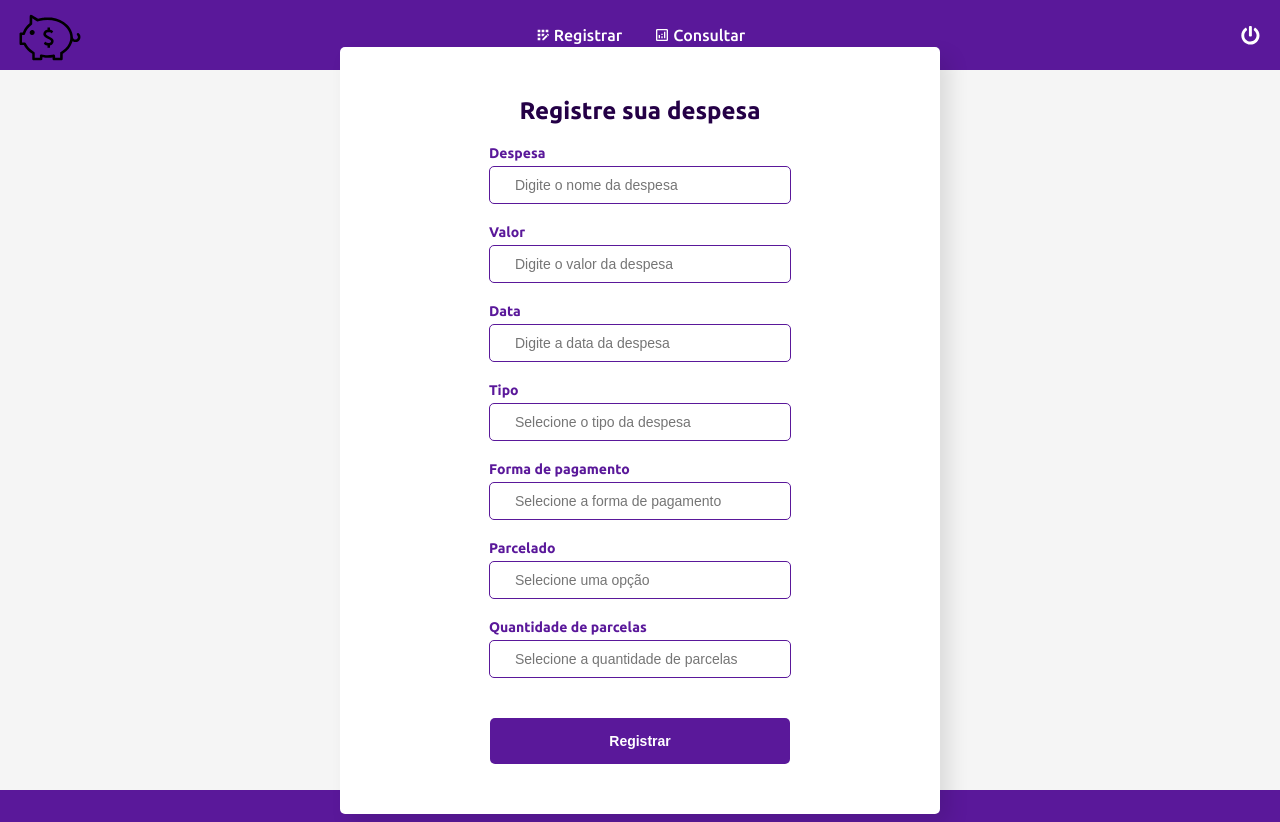
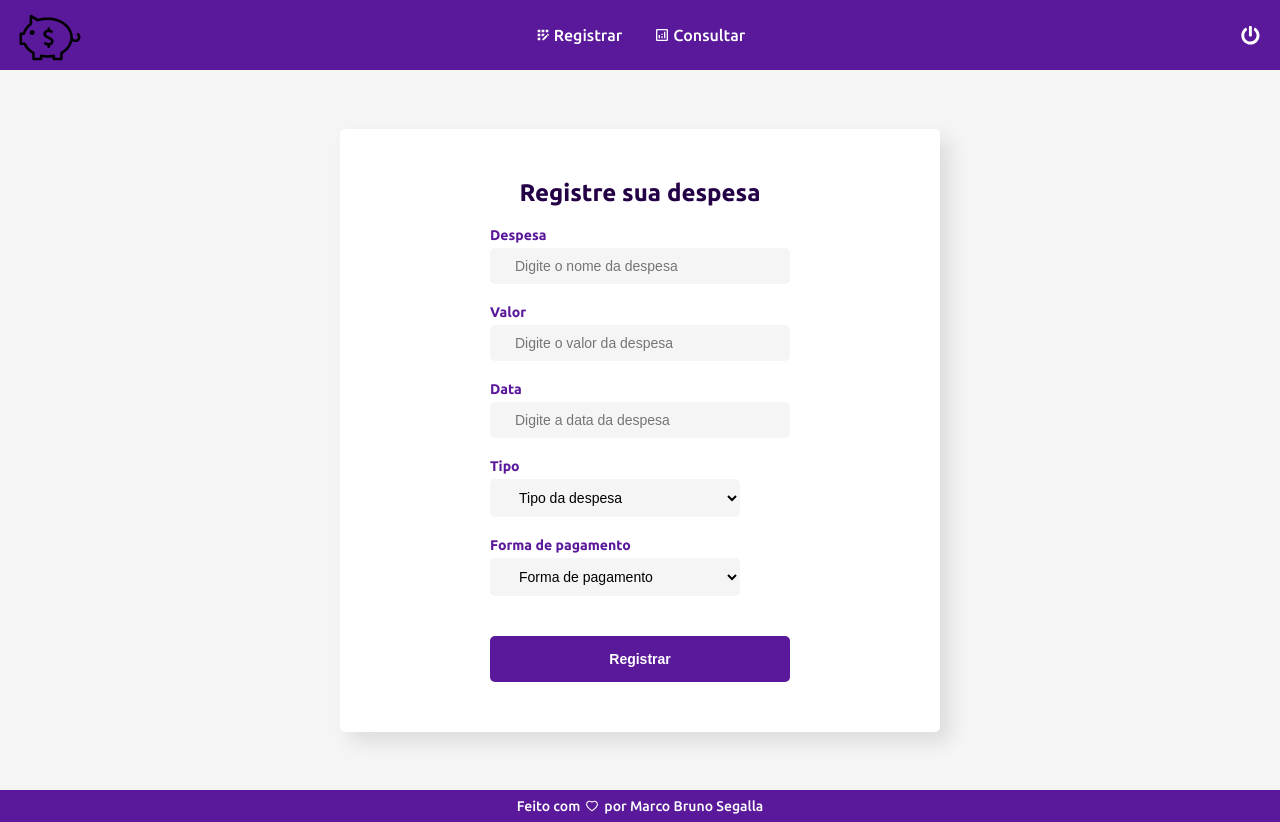
Before and after one commit to mbsegalla/financial-control, a React (Vite) app: page /home in a window 1280 px wide. Built offline with nearby package versions, Linux system fonts and the light colour scheme.

Commit message:
Criando inputs na página de cadastro

```diff
--- a/src/components/Input/index.tsx
+++ b/src/components/Input/index.tsx
@@ -8,9 +8,14 @@ interface InputProps {
   type: string
   placeholder: string
   icon?: JSX.Element
+  options?: {
+    value: string
+    label: string
+  }[]
 }
 
-const Input: ForwardRefRenderFunction<HTMLInputElement, InputProps> = ({ label, type, placeholder, icon, ...props }: InputProps, ref) => {
+const Input: ForwardRefRenderFunction<HTMLInputElement, InputProps> = ({ label, type, placeholder, icon, options, ...props }: InputProps, ref) => {
+  if (type === 'text' || type === 'email' || type === 'password') {
     return (
       <InputBase ref={ref}>
         <Label>{label}</Label>
@@ -20,4 +25,26 @@ const Input: ForwardRefRenderFunction<HTMLInputElement, InputProps> = ({ label,
     )
   }
 
+  if (type === 'select') {
+    return (
+      <InputBase ref={ref}>
+        <Label>{label}</Label>
+        <Icon>{icon}</Icon>
+        <InputUi as="select" {...props}>
+          <option value="">{placeholder}</option>
+          {options?.map((option) => {
+            return (
+              <option key={option.value} value={option.value}>
+                {option.label}
+              </option>
+            )
+          })}
+        </InputUi>
+      </InputBase>
+    )
+  }
+
+  return null
+}
+
 export default forwardRef(Input)
--- a/src/components/Input/styles.ts
+++ b/src/components/Input/styles.ts
@@ -15,14 +15,15 @@ export const Label = styled.label`
 export const InputUi = styled.input`
   margin-bottom: 20px;
   border-radius: 5px;
-  border: 1px solid ${(props) => props.theme.colors.primaryMain};
   font-size: 0.875rem;
   width: 250px;
   padding: 10px 25px;
+  border: none;
+  background-color: #f5f5f5;
 
   &:focus {
     outline: none;
-    box-shadow: 0 0 2px ${(props) => props.theme.colors.primaryMain};
+    border: 1px solid ${(props) => props.theme.colors.primaryMain};
   }
 `
 export const Icon = styled.i`
--- a/src/pages/Home/index.tsx
+++ /dev/null
@@ -1,31 +0,0 @@
-import React, { useRef } from 'react'
-
-import Button from '../../components/Button'
-import Input from '../../components/Input'
-import { Container, FormContainer, FormTitle, ButtonBase } from './styles'
-
-const Home: React.FC = () => {
-  const inputRef = useRef<HTMLInputElement>(null)
-
-  return (
-    <Container>
-      <FormContainer>
-        <FormTitle>Registre sua despesa</FormTitle>
-        <form>
-          <Input {...inputRef} label="Despesa" type="text" placeholder="Digite o nome da despesa" />
-          <Input {...inputRef} label="Valor" type="text" placeholder="Digite o valor da despesa" />
-          <Input {...inputRef} label="Data" type="text" placeholder="Digite a data da despesa" />
-          <Input {...inputRef} {...inputRef} label="Tipo" type="text" placeholder="Selecione o tipo da despesa" />
-          <Input {...inputRef} label="Forma de pagamento" type="text" placeholder="Selecione a forma de pagamento" />
-          <Input {...inputRef} label="Parcelado" type="text" placeholder="Selecione uma opção" />
-          <Input {...inputRef} {...inputRef} label="Quantidade de parcelas" type="text" placeholder="Selecione a quantidade de parcelas" />
-          <ButtonBase>
-            <Button type="submit">Registrar</Button>
-          </ButtonBase>
-        </form>
-      </FormContainer>
-    </Container>
-  )
-}
-
-export default Home
--- a/src/pages/Login/index.tsx
+++ b/src/pages/Login/index.tsx
@@ -43,8 +43,8 @@ const Login: React.FC = () => {
       <FormContainer>
         <Image src={loginImage} />
         <Form onSubmit={handleSubmit(handleLoginSubmit)}>
-          <Input {...inputRef} icon={<RiLockPasswordFill />} label="Email" type="email" placeholder="Digite seu email" {...(register('email'), { required: true })} />
-          <Input {...inputRef} icon={<MdEmail />} label="Senha" type="password" placeholder="Digite sua senha" {...(register('password'), { required: true })} />
+          <Input {...inputRef} icon={<MdEmail />} label="Email" type="email" placeholder="Digite seu email" {...(register('email'), { required: true })} />
+          <Input {...inputRef} icon={<RiLockPasswordFill />} label="Senha" type="password" placeholder="Digite sua senha" {...(register('password'), { required: true })} />
           <ButtonBase>
             <Button type="submit">Entrar</Button>
           </ButtonBase>
--- /dev/null
+++ b/src/pages/Register/index.tsx
@@ -0,0 +1,78 @@
+import React, { useRef } from 'react'
+import { useForm } from 'react-hook-form'
+
+import Button from '../../components/Button'
+import Input from '../../components/Input'
+import { Container, FormContainer, FormTitle, ButtonBase } from './styles'
+
+const paymentMethods = [
+  {
+    value: 'credit-card',
+    label: 'Cartão de crédito',
+  },
+  {
+    value: 'boleto',
+    label: 'Boleto',
+  },
+  {
+    value: 'pix',
+    label: 'Pix',
+  },
+]
+
+const installments = [
+  {
+    value: 'yes',
+    label: 'Sim',
+  },
+  {
+    value: 'no',
+    label: 'Não',
+  },
+]
+
+const numberOfInstallments = () => {
+  const options = []
+
+  for (let i = 1; i <= 12; i++) {
+    options.push({
+      value: i.toString(),
+      label: i.toString(),
+    })
+  }
+
+  return options
+}
+
+const Register: React.FC = () => {
+  const { register, watch } = useForm()
+  const inputRef = useRef<HTMLInputElement>(null)
+
+  const watchPaymentMethod = watch('paymentMethod')
+  const creditCard = watchPaymentMethod === 'credit-card'
+
+  const watchInstallments = watch('installment')
+  const hasInstallments = watchInstallments === 'yes'
+
+  return (
+    <Container>
+      <FormContainer>
+        <FormTitle>Registre sua despesa</FormTitle>
+        <form>
+          <Input {...inputRef} label="Despesa" type="text" placeholder="Digite o nome da despesa" />
+          <Input {...inputRef} label="Valor" type="text" placeholder="Digite o valor da despesa" />
+          <Input {...inputRef} label="Data" type="text" placeholder="Digite a data da despesa" />
+          <Input {...inputRef} label="Tipo" type="select" placeholder="Tipo da despesa" />
+          <Input {...inputRef} label="Forma de pagamento" type="select" options={paymentMethods} placeholder="Forma de pagamento" {...register('paymentMethod')} />
+          {creditCard && <Input {...inputRef} label="Parcelado" type="select" options={installments} placeholder="Selecione uma opção" {...register('installment')} />}
+          {hasInstallments && <Input {...inputRef} {...inputRef} label="Quantidade de parcelas" type="select" options={numberOfInstallments()} placeholder="Quantidade de parcelas" />}
+          <ButtonBase>
+            <Button type="submit">Registrar</Button>
+          </ButtonBase>
+        </form>
+      </FormContainer>
+    </Container>
+  )
+}
+
+export default Register
--- a/src/routes.tsx
+++ b/src/routes.tsx
@@ -4,15 +4,15 @@ import { BrowserRouter, Switch } from 'react-router-dom'
 import RouteWithLayout from './components/RouteWithLayout'
 import DefaultLayout from './layout/DefaultLayout'
 import MainLayout from './layout/MainLayout'
-import Home from './pages/Home'
 import Login from './pages/Login'
+import Register from './pages/Register'
 
 const Routes: React.FC = () => {
   return (
     <BrowserRouter>
       <Switch>
         <RouteWithLayout path="/" exact component={Login} layout={DefaultLayout} />
-        <RouteWithLayout path="/home" component={Home} layout={MainLayout} />
+        <RouteWithLayout path="/home" component={Register} layout={MainLayout} />
       </Switch>
     </BrowserRouter>
   )
```
Also changed, not shown: src/pages/Register/styles.ts (renamed from src/pages/Home/styles.ts). Lines whose indentation alone changed are shown as unchanged.
